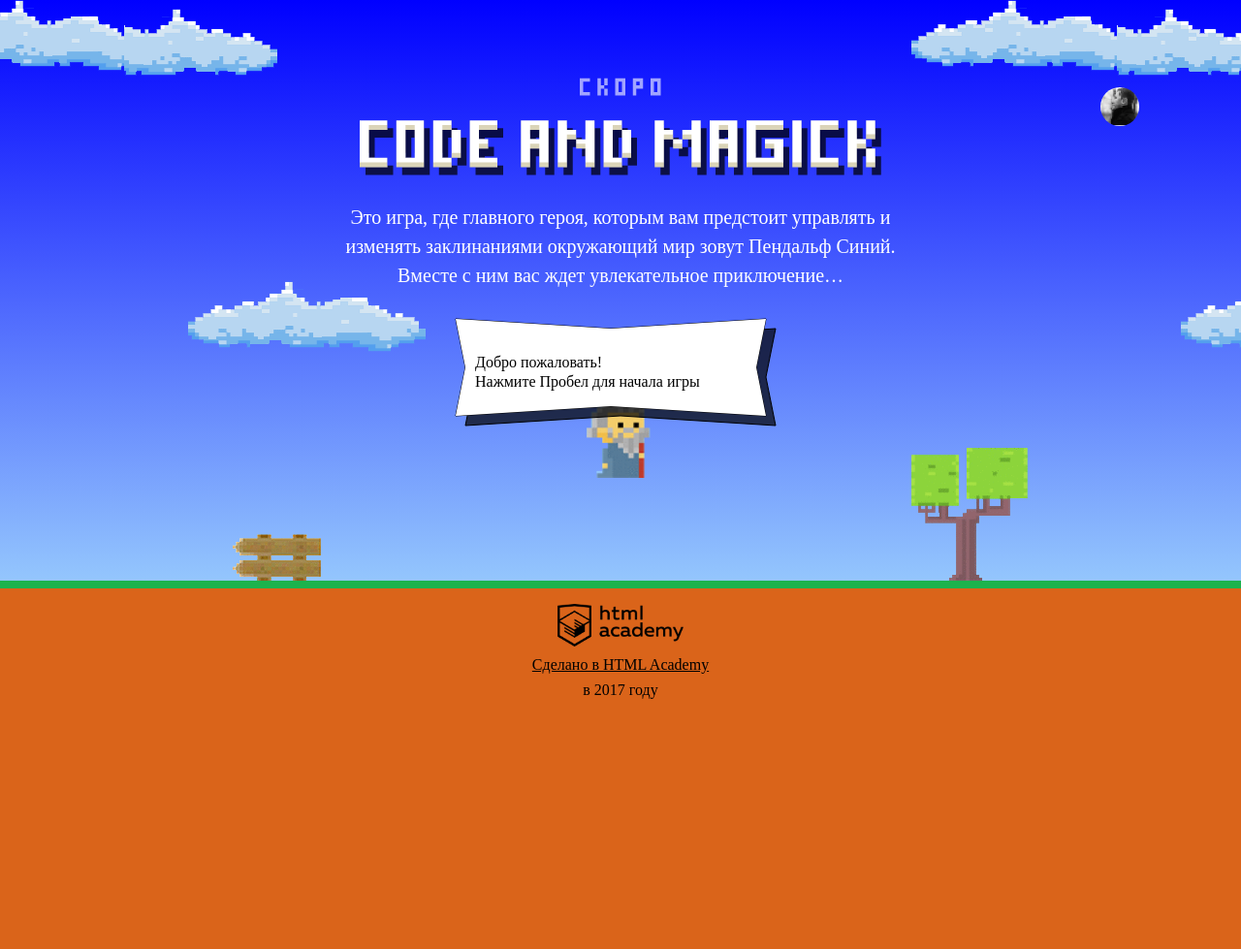
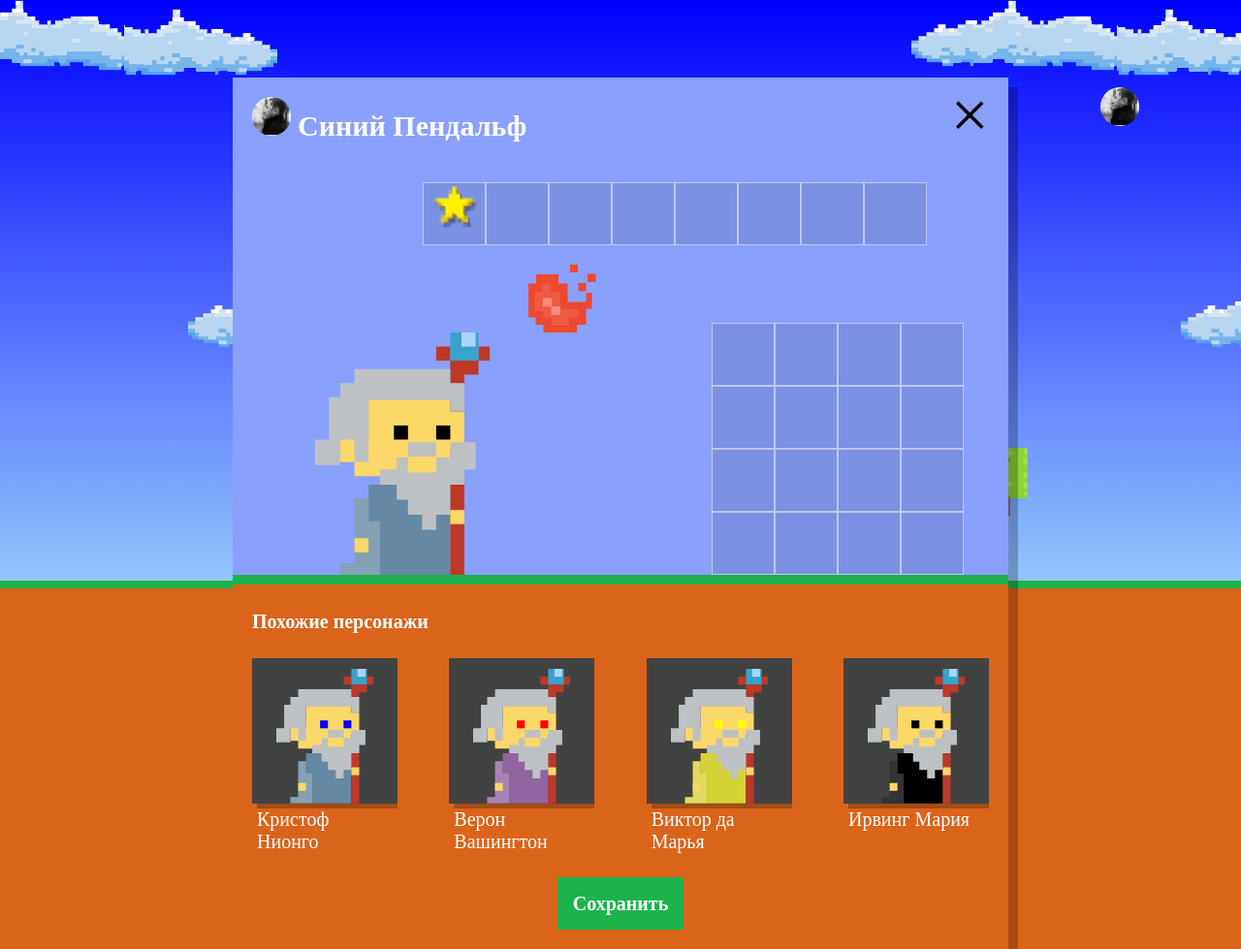
Before and after one commit to Fisher5991/Code_and_Magick_v.2, a website: page index.html in a window 1280 px wide. Shown: the whole page at 97% size. Before the commit the page ends 800 px from the top, so only its background shows below. Drawn offline with Linux system fonts and the light colour scheme; a web font is replaced by a local one.

Commit message:
Учебный проект: нас орда

```diff
--- a/index.html
+++ b/index.html
@@ -205,6 +205,6 @@
 
 <script src="js/stat.js"></script>
 <script src="js/game.js"></script>
-
+<script src="js/setup.js"></script>
 </body>
 </html>
--- a/js/setup.js
+++ b/js/setup.js
@@ -0,0 +1,73 @@
+'use script';
+
+var WIZARDS_NUMBER = 4;
+var wizardsNames = ['Иван', 'Хуан Себастьян', 'Мария', 'Кристоф',
+'Виктор', 'Юлия', 'Люпита', 'Вашингтон'];
+var wizardsSurnames = ['да Марья', 'Верон', 'Мирабелла', 'Вальц', 'Онопко',
+'Топольницкая', 'Нионго', 'Ирвинг'];
+var coatsColors = ['rgb(101, 137, 164)', 'rgb(241, 43, 107)',
+'rgb(146, 100, 161)', 'rgb(56, 159, 117)', 'rgb(215, 210, 55)', 'rgb(0, 0, 0)'];
+var eyesColors = ['black', 'red', 'blue', 'yellow', 'green'];
+
+var wizards = [];
+
+var setup = document.querySelector('.setup');
+var similarWizardTemplate = document.querySelector('#similar-wizard-template');
+var setupSimilar = document.querySelector('.setup-similar');
+var setupSimilarList = document.querySelector('.setup-similar-list');
+var similarItemFragment = document.createDocumentFragment();
+
+var generateNumber = function (minNumber, maxNumber) {
+  return Math.round(Math.random() * (maxNumber - minNumber)) + minNumber;
+};
+
+var generateWizards = function (quantity) {
+  var wizardsNamesCopy = wizardsNames.slice();
+  var wizardsSurnamesCopy = wizardsSurnames.slice();
+  var coatsColorsCopy = coatsColors.slice();
+  var eyesColorsCopy = eyesColors.slice();
+
+  for (var i = 0; i < quantity; i++) {
+    var wizard = {};
+    var temporaryName = [];
+    var randomNumber = generateNumber(0, wizardsNamesCopy.length - 1);
+
+    temporaryName.push(wizardsNamesCopy[randomNumber]);
+    wizardsNamesCopy.splice(randomNumber, 1);
+    randomNumber = generateNumber(0, wizardsSurnamesCopy.length - 1);
+    temporaryName.push(wizardsSurnamesCopy[randomNumber]);
+    wizardsSurnamesCopy.splice(randomNumber, 1);
+
+    randomNumber = generateNumber(0, temporaryName.length - 1);
+    wizard.name = temporaryName[randomNumber] + ' ';
+    temporaryName.splice(randomNumber, 1);
+    wizard.name += temporaryName[0];
+
+    randomNumber = generateNumber(0, coatsColorsCopy.length - 1);
+    wizard.coatColor = coatsColorsCopy[randomNumber];
+    coatsColorsCopy.splice(randomNumber, 1);
+
+    randomNumber = generateNumber(0, eyesColorsCopy.length - 1);
+    wizard.eyesColor = eyesColorsCopy[randomNumber];
+    eyesColorsCopy.splice(randomNumber, 1);
+
+    wizards.push(wizard);
+  }
+};
+
+var addWizards = function () {
+  for (var i = 0; i < WIZARDS_NUMBER; i++) {
+    var similarItem = similarWizardTemplate.content.cloneNode(true);
+    similarItem.querySelector('.setup-similar-label').textContent = wizards[i].name;
+    similarItem.querySelector('.wizard-coat').style.fill = wizards[i].coatColor;
+    similarItem.querySelector('.wizard-eyes').style.fill = wizards[i].eyesColor;
+    similarItemFragment.appendChild(similarItem);
+  }
+}
+
+setup.classList.remove('hidden');
+generateWizards(WIZARDS_NUMBER);
+addWizards();
+
+setupSimilarList.appendChild(similarItemFragment);
+setupSimilar.classList.remove('hidden');
```
